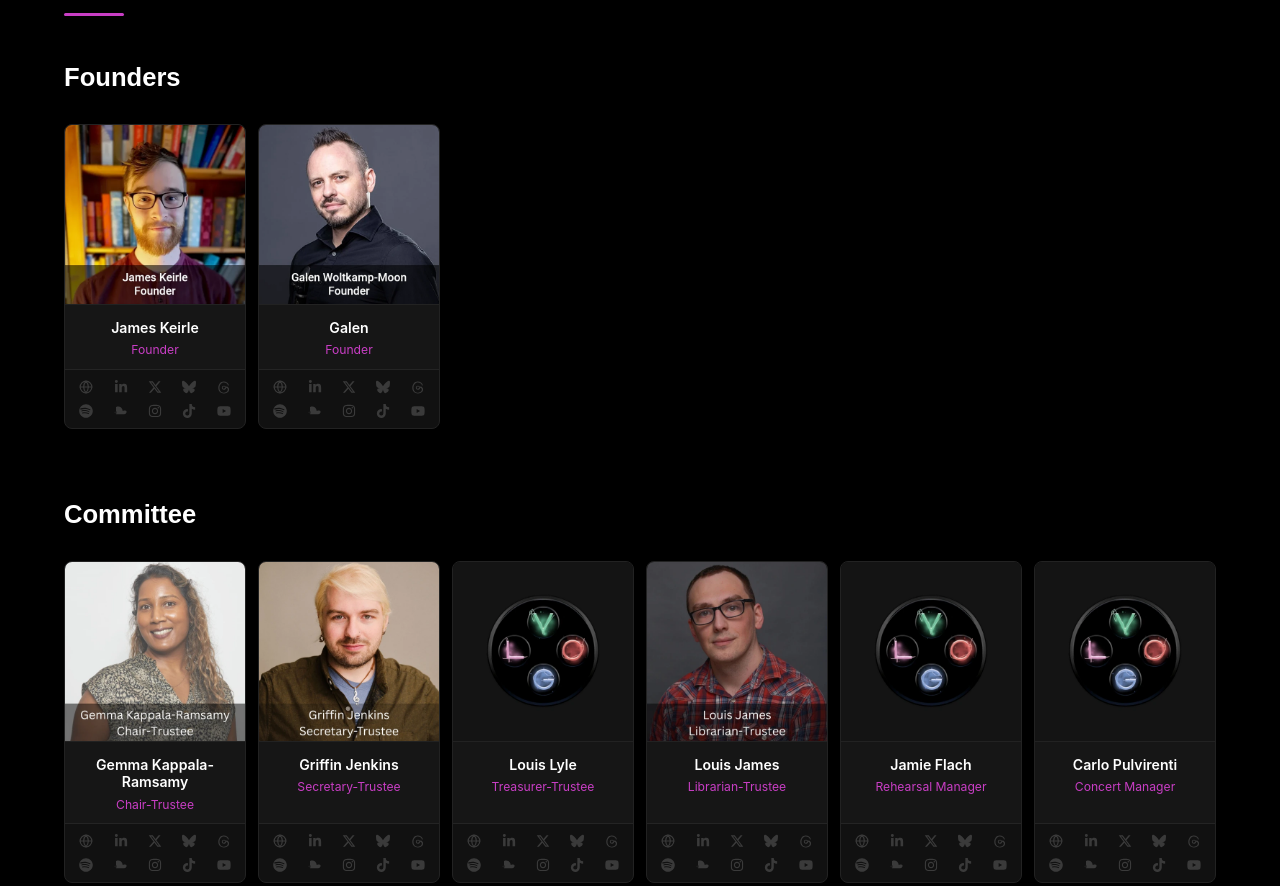
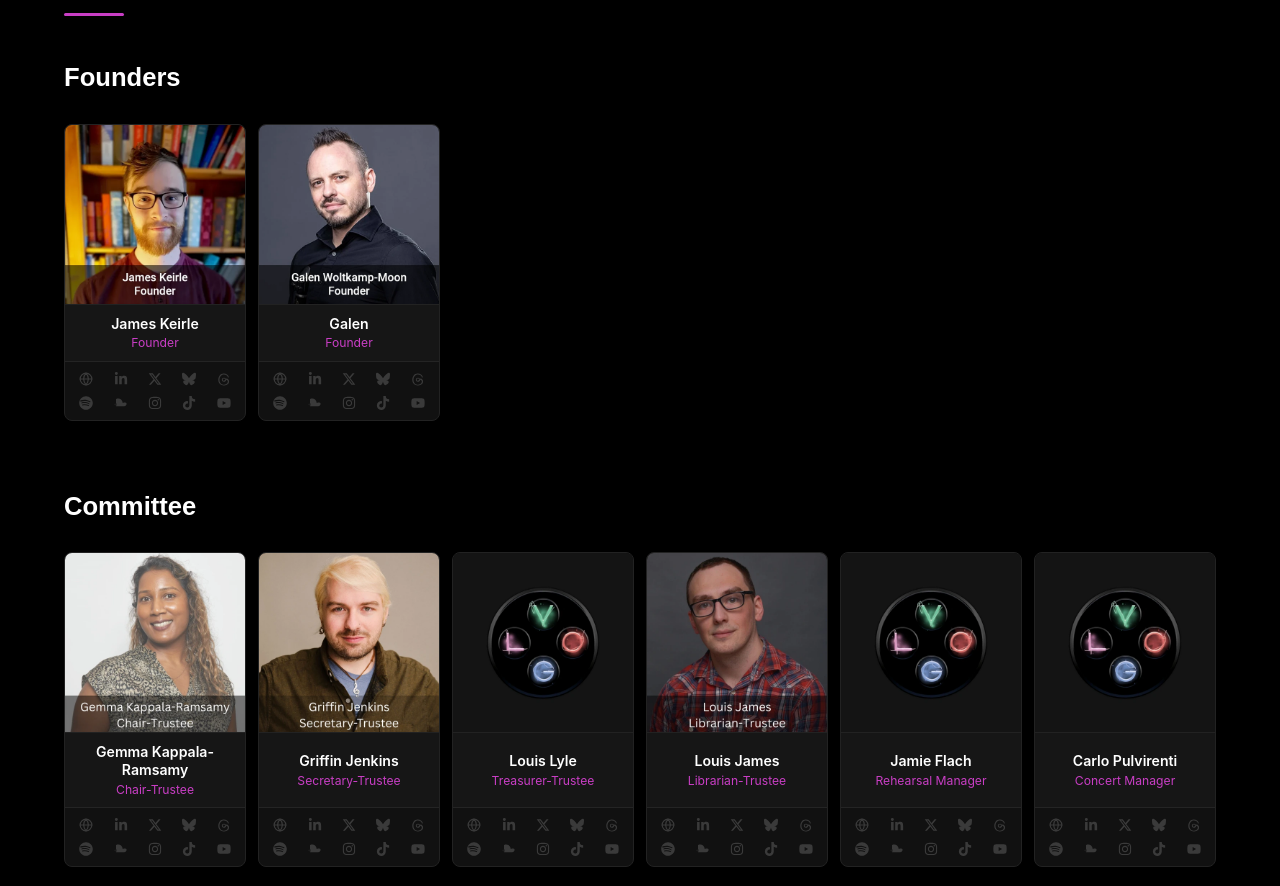
Before and after one commit to alectronic0/lvgo, a website: page index.html in a window 1280 px wide. Shown: the part 3626-4512 px from the top of the page. Drawn offline with Linux system fonts and the light colour scheme.

Commit message:
Standardize person card layout architecture with flex-based person-card-body

```diff
--- a/css/style.css
+++ b/css/style.css
@@ -839,9 +839,9 @@ section {
   border-radius: 0;
   overflow: hidden;
   background: #111111;
-  margin-bottom: 8px;
   border: none;
   border-bottom: 1px solid var(--border);
+  flex-shrink: 0;
 }
 
 .person-card img {
@@ -857,40 +857,32 @@ section {
   transform: scale(1.04);
 }
 
+.person-card-body {
+  padding: 10px 8px;
+  display: flex;
+  flex-direction: column;
+  align-items: center;
+  justify-content: center;
+  gap: 4px;
+  flex-grow: 1;
+  min-height: 48px;
+  width: 100%;
+}
+
 .person-name {
   font-weight: 600;
   font-size: 0.88rem;
   color: var(--white);
   line-height: 1.25;
-  padding: 0 8px;
-  margin-top: 6px;
-  margin-bottom: 8px;
+  margin: 0;
+  padding: 0;
 }
 
 .person-role {
   font-size: 0.76rem;
   color: var(--accent);
-  margin-top: -4px;
-  margin-bottom: 8px;
-  padding: 0 8px;
-}
-
-.person-instruments {
-  display: flex;
-  flex-wrap: wrap;
-  justify-content: center;
-  gap: 3px;
-  margin-top: 6px;
-  padding: 0 8px;
-}
-
-.instrument-chip {
-  background: rgba(255, 255, 255, 0.05);
-  color: var(--text-muted);
-  border: 1px solid var(--border);
-  padding: 1px 6px;
-  border-radius: 100px;
-  font-size: 0.7rem;
+  margin: 0;
+  padding: 0;
   line-height: 1.2;
 }
 
--- a/js/app.js
+++ b/js/app.js
@@ -249,8 +249,10 @@ document.addEventListener('DOMContentLoaded', () => {
       <div class="person-card-img-wrapper">
         <img src="${person.image}" alt="${person.name}" loading="lazy" width="500" height="500">
       </div>
-      <h4 class="person-name">${person.name}</h4>
-      ${person.role ? `<div class="person-role">${person.role}</div>` : ''}
+      <div class="person-card-body">
+        <h4 class="person-name">${person.name}</h4>
+        ${person.role ? `<div class="person-role">${person.role}</div>` : ''}
+      </div>
       <div class="person-social-row">
         ${renderPersonSocialIcons(person, 14)}
       </div>
```
